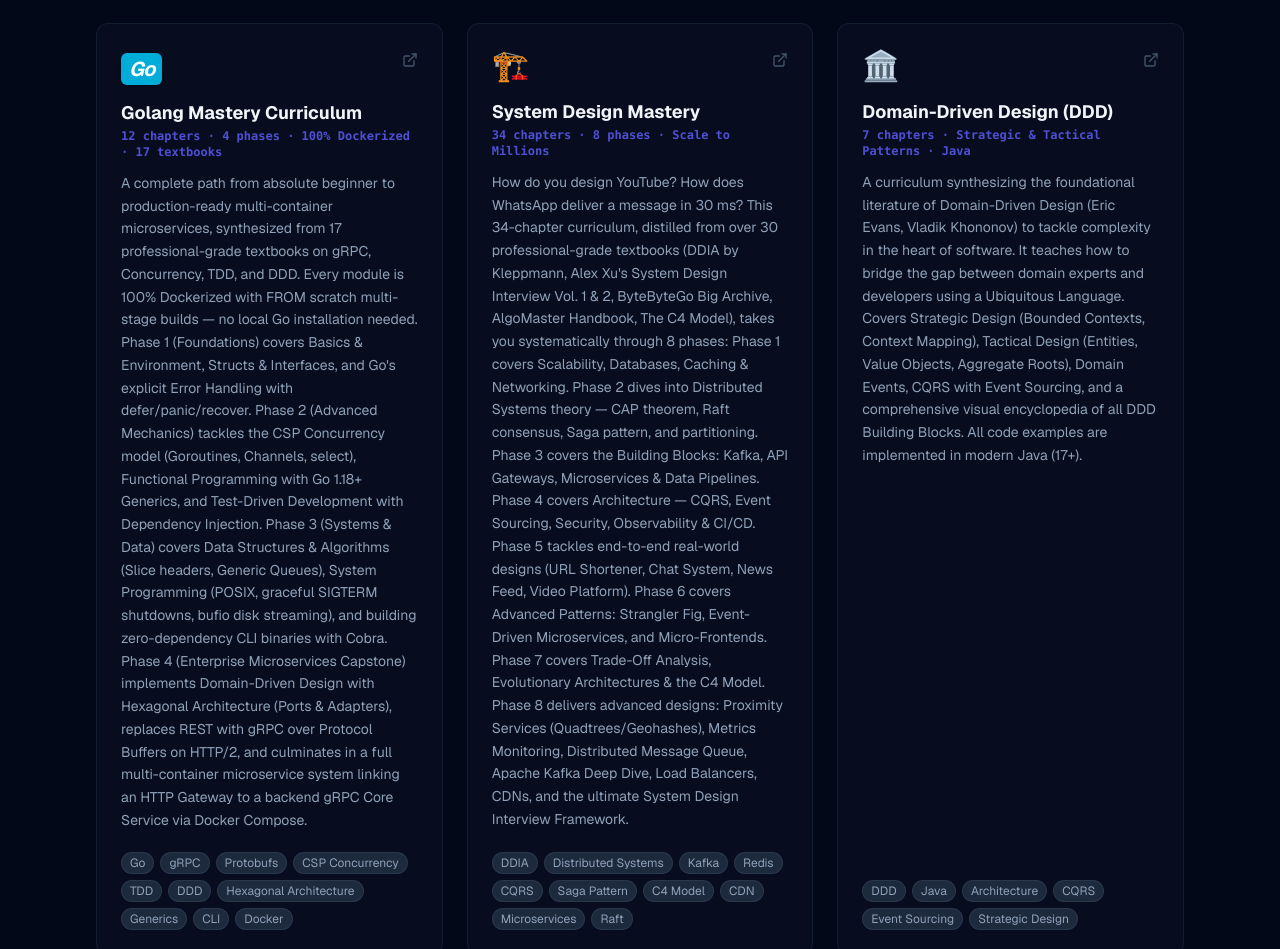
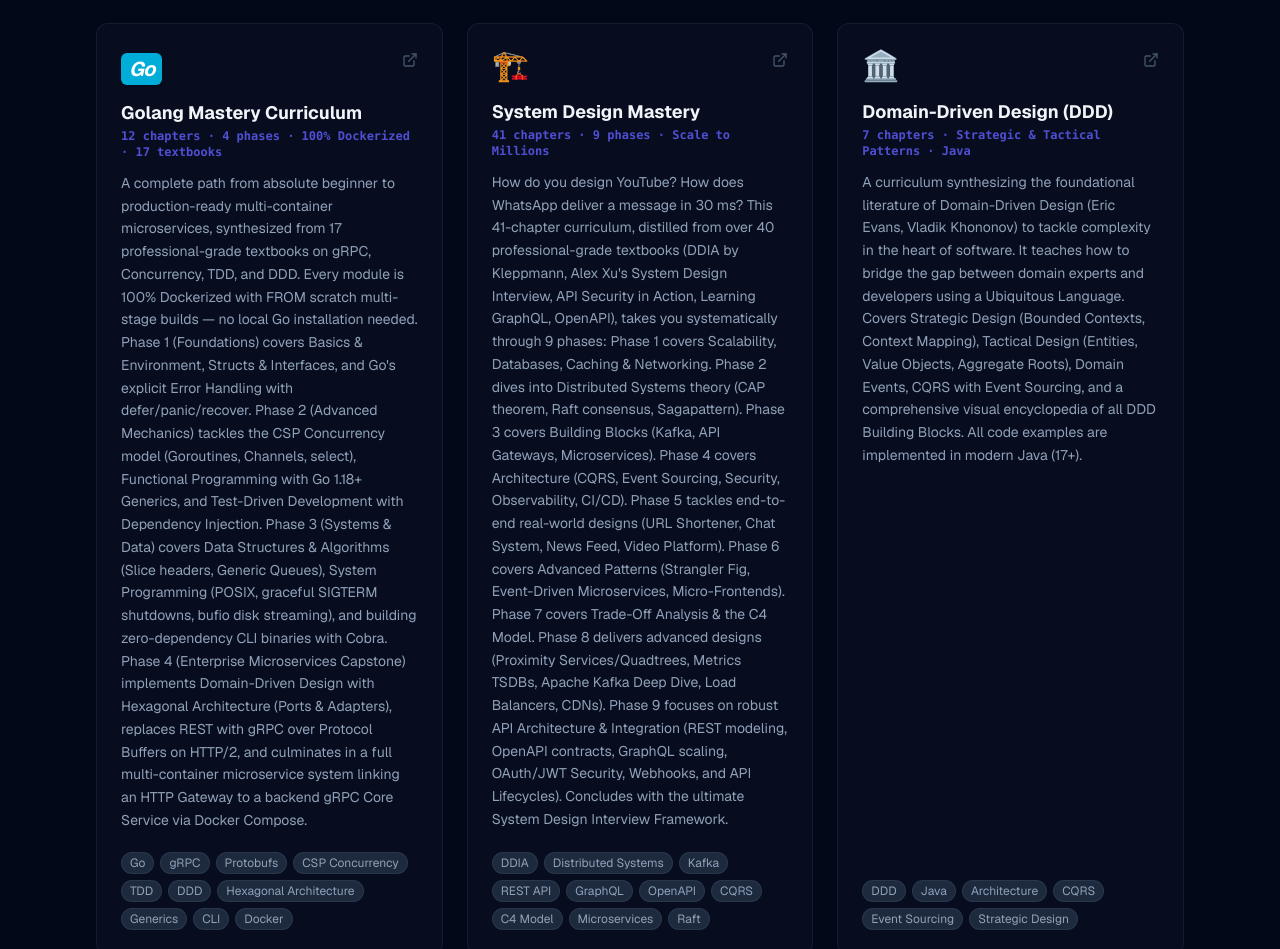
Before and after one commit to chemacabeza/chemacabeza-dev, a Next.js app: page /projects in a window 1280 px wide. Shown: the part 3383-4332 px from the top of the page. Built offline with nearby package versions, Linux system fonts and the light colour scheme.

Commit message:
feat: Update System Design Mastery card to 41 chapters and 9 phases (adds API Architecture)

```diff
--- a/app/projects/page.tsx
+++ b/app/projects/page.tsx
@@ -158,10 +158,10 @@
         url: "https://github.com/chemacabeza/my-github-projects/tree/master/SystemDesign",
         emoji: "🏗️",
         title: "System Design Mastery",
-        subtitle: "34 chapters · 8 phases · Scale to Millions",
+        subtitle: "41 chapters · 9 phases · Scale to Millions",
         description:
-            "How do you design YouTube? How does WhatsApp deliver a message in 30 ms? This 34-chapter curriculum, distilled from over 30 professional-grade textbooks (DDIA by Kleppmann, Alex Xu's System Design Interview Vol. 1 & 2, ByteByteGo Big Archive, AlgoMaster Handbook, The C4 Model), takes you systematically through 8 phases: Phase 1 covers Scalability, Databases, Caching & Networking. Phase 2 dives into Distributed Systems theory — CAP theorem, Raft consensus, Saga pattern, and partitioning. Phase 3 covers the Building Blocks: Kafka, API Gateways, Microservices & Data Pipelines. Phase 4 covers Architecture — CQRS, Event Sourcing, Security, Observability & CI/CD. Phase 5 tackles end-to-end real-world designs (URL Shortener, Chat System, News Feed, Video Platform). Phase 6 covers Advanced Patterns: Strangler Fig, Event-Driven Microservices, and Micro-Frontends. Phase 7 covers Trade-Off Analysis, Evolutionary Architectures & the C4 Model. Phase 8 delivers advanced designs: Proximity Services (Quadtrees/Geohashes), Metrics Monitoring, Distributed Message Queue, Apache Kafka Deep Dive, Load Balancers, CDNs, and the ultimate System Design Interview Framework.",
-        tags: ["DDIA", "Distributed Systems", "Kafka", "Redis", "CQRS", "Saga Pattern", "C4 Model", "CDN", "Microservices", "Raft"],
+            "How do you design YouTube? How does WhatsApp deliver a message in 30 ms? This 41-chapter curriculum, distilled from over 40 professional-grade textbooks (DDIA by Kleppmann, Alex Xu's System Design Interview, API Security in Action, Learning GraphQL, OpenAPI), takes you systematically through 9 phases: Phase 1 covers Scalability, Databases, Caching & Networking. Phase 2 dives into Distributed Systems theory (CAP theorem, Raft consensus, Sagapattern). Phase 3 covers Building Blocks (Kafka, API Gateways, Microservices). Phase 4 covers Architecture (CQRS, Event Sourcing, Security, Observability, CI/CD). Phase 5 tackles end-to-end real-world designs (URL Shortener, Chat System, News Feed, Video Platform). Phase 6 covers Advanced Patterns (Strangler Fig, Event-Driven Microservices, Micro-Frontends). Phase 7 covers Trade-Off Analysis & the C4 Model. Phase 8 delivers advanced designs (Proximity Services/Quadtrees, Metrics TSDBs, Apache Kafka Deep Dive, Load Balancers, CDNs). Phase 9 focuses on robust API Architecture & Integration (REST modeling, OpenAPI contracts, GraphQL scaling, OAuth/JWT Security, Webhooks, and API Lifecycles). Concludes with the ultimate System Design Interview Framework.",
+        tags: ["DDIA", "Distributed Systems", "Kafka", "REST API", "GraphQL", "OpenAPI", "CQRS", "C4 Model", "Microservices", "Raft"],
     },
     {
         repo: "DDD",
```
